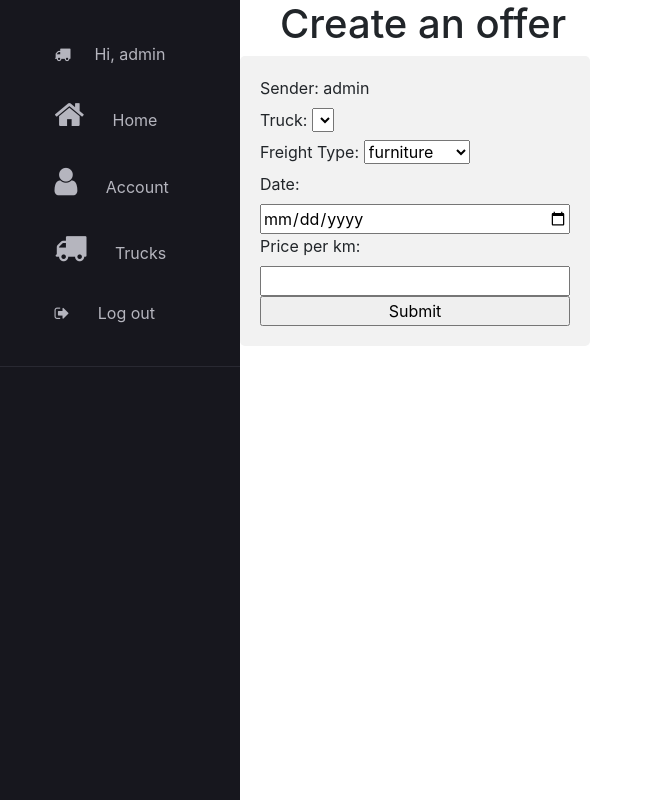
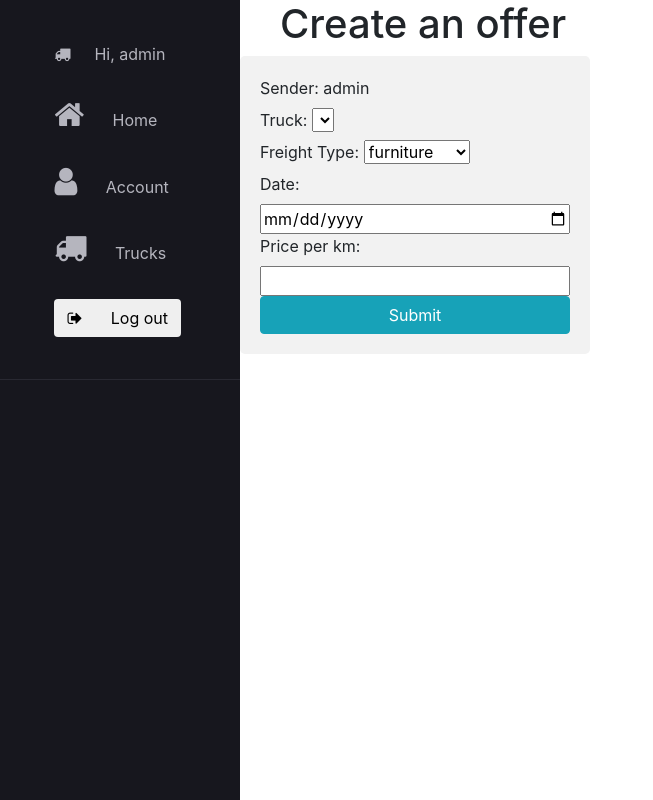
Before and after one commit to malinastanciu/TransportPlatform, a Django app: page /createoffer/ in a window 1280 px wide. Shown: the whole page, without its empty margins (0-653 px from the left). Run offline with Django 4.2, Linux system fonts and the light colour scheme; a user stored in the database is signed in; data comes from the database, SQL or seed files in the repository; both versions use the stored data as it was after the commit; lists and menus that the app fills with data are empty; some libraries are stand-ins or nearby versions.

Commit message:
Some updates

```diff
--- a/account/templates/account/change_password.html
+++ b/account/templates/account/change_password.html
@@ -7,6 +7,9 @@
 
 {% block page_name %}
     Change password
+{% endblock %}
+
+{% block home %}
 {% endblock %}
 
 {% block content %}
--- a/account/templates/account/change_password_done.html
+++ b/account/templates/account/change_password_done.html
@@ -9,6 +9,9 @@
     Change password done
 {% endblock %}
 
+{% block home %}
+{% endblock %}
+
 {% block content %}
     <link rel="stylesheet" href="{% static 'account/css/change_password_done.css' %}">
     <h2 style="margin-left: 15rem">Change Password Done</h2>
--- a/application/static/application/css/main_layout_application.css
+++ b/application/static/application/css/main_layout_application.css
@@ -88,13 +88,3 @@
 .greeting {
   padding: 0px 3rem;
 }
-
-.btn {
-    background: none;
-    color: inherit;
-    border: none;
-    padding: 0;
-    font: inherit;
-    cursor: pointer;
-    outline: inherit;
-}
--- a/application/templates/application/create_offer.html
+++ b/application/templates/application/create_offer.html
@@ -35,7 +35,7 @@
                 <label for="price_per_km">Price per km:</label>
                 <input type="number" id="price_per_km" name="price_per_km"> <br>
 
-                <input type="submit" value="Submit">
+                <input type="submit" class="btn btn-info" value="Submit">
             </div>
         </form>
 
```
Also changed, not shown: db.sqlite3.
